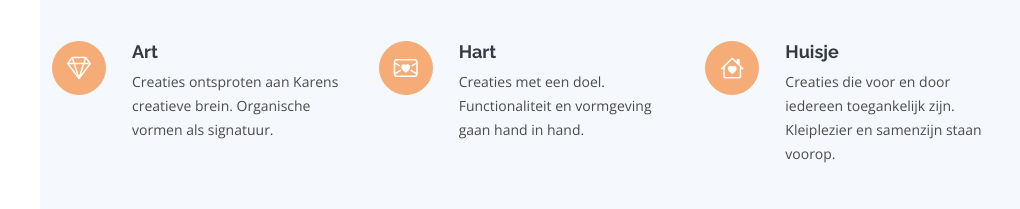
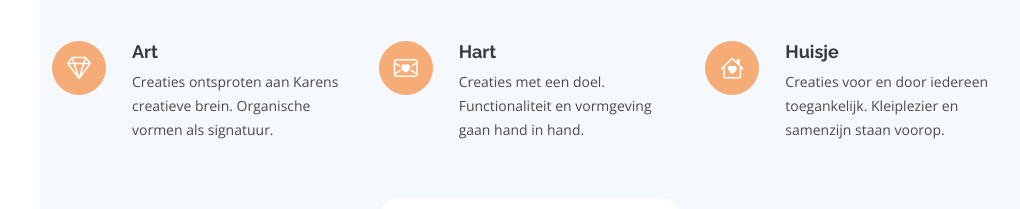
Before and after one commit to vanpeerdevelopment/huisjehartwerk, a website: page website/src/index.html in a window 1280 px wide. Shown: the part 1671-1880 px from the top of the page, without its empty margins (260-1280 px from the left). Drawn offline with Linux system fonts and the light colour scheme.

Commit message:
Update index.html

```diff
--- a/website/src/index.html
+++ b/website/src/index.html
@@ -169,7 +169,7 @@
                 <div class="col-lg-4 col-md-6 icon-box" data-aos="fade-up" data-aos-delay="200">
                     <div class="icon"><i class="bi bi-house-heart"></i></div>
                     <h4 class="title"><span>Huisje</span></h4>
-                    <p class="description">Creaties die voor en door iedereen toegankelijk zijn. Kleiplezier en
+                    <p class="description">Creaties voor en door iedereen toegankelijk. Kleiplezier en
                         samenzijn staan voorop.</p>
                 </div>
             </div>
```
